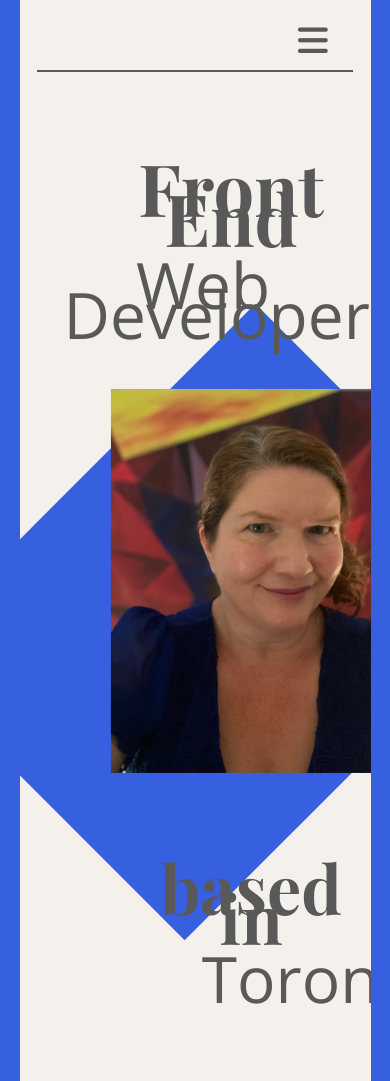
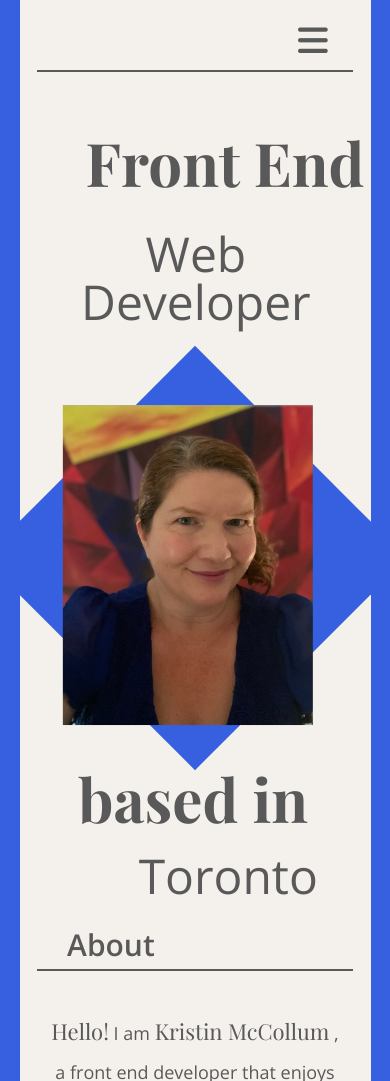
Before and after one commit to kristinmc42/KristinMcCollum-portfolio, a plain HTML site: page index.html in a window 390 px wide. Shown: the top 1081 px of the page. Drawn offline with nearby package versions, Linux system fonts and the light colour scheme.

Commit message:
added media queries for smaller screens for header and added compressed images for projects

```diff
--- a/index.html
+++ b/index.html
@@ -104,11 +104,11 @@
         <ul class="projectList">
           <li>
             <div class="imageContainer">
-              <img src="./assets/ybsMockup.png" alt="laptop open on a white desk in a white room, with YBS Galactic Tours website on the screen and a glass of water and cell phone beside it">
+              <img src="./assets/ybsMockupCompressed.jpg" alt="laptop open on a white desk in a white room, with YBS Galactic Tours website on the screen and a glass of water and cell phone beside it">
             </div>
             <div class="textContainer">
               <h3>YBS Galactic Tours</h3>
-              <p>Book a faster than light speed travel package from one of YBS's upcoming line of space tours. NASA's APIs make sure your launch date is asteroid free! A React based group project built with <a href="https://melissarichards.ca/" target="_blank">Melissa Richards</a> , <a href="https://isabellawang.dev/" target="_blank">Isabella Wang</a>  and Sean Sipus.</p>
+              <p>Book a faster than light speed travel package from one of YBS's upcoming line of space tours. NASA's APIs make sure your launch date is asteroid free! A React based group project built with <a href="https://melissarichards.ca/" target="_blank">Melissa Richards</a> , <a href="https://isabellawang.dev/" target="_blank">Isabella Wang</a>  and <a href="https://seansipus.com/" target="_blank">Sean Sipus</a>.</p>
               <ul class="languages">
                 <li><i class="fab fa-react"></i></li>
                 <li><i class="fab fa-css3-alt"></i></li>
@@ -137,16 +137,16 @@
               </ul>
             </div>
             <div class="imageContainer">
-              <img src="./assets/songSelectorMockup.png" alt="the hands of a couple in a restaurant, holding two phones with Song Selector app on the screen ">
+              <img src="./assets/songSelectorMockupCompressed.jpg" alt="the hands of a couple in a restaurant, holding two phones with Song Selector app on the screen ">
             </div>
           </li>
           <li>
             <div class="imageContainer">
-              <img src="./assets/imperialGlamourMockup.png" alt="woman in a high-end vintage store looking at an iMac with the Imperial Glamour webiste on the screen ">
+              <img src="./assets/imperialGlamourMockupCompressed.jpg" alt="woman in a high-end vintage store looking at an iMac with the Imperial Glamour webiste on the screen ">
             </div>
             <div class="textContainer">
               <h3>Imperial Glamour</h3>
-              <p>Glam it up. Search by product type, category, price or brand to discover your next must have beauty product. A pair programming project which uses the Makeup API. Built with Ryan Van den Eeckhout  </p>
+              <p>Glam it up. Search by product type, category, price or brand to discover your next must have beauty product. A pair programming project which uses the Makeup API. Built with <a href="https://ryan-vandeneeckhout.netlify.app/" target="_blank">Ryan Van den Eeckhout</a></p>
               <ul class="languages">
                 <li><i class="fab fa-sass"></i></li>
                 <li><i class="fab fa-css3-alt"></i></li>
@@ -175,7 +175,7 @@
               </ul>
             </div>
             <div class="imageContainer">
-              <img src="./assets/sophieMockup.png" alt="hands of person at a wooden table holding a tablet with All About Sophie website on the screen with a coffee and notebook to the side">
+              <img src="./assets/sophieMockupCompressed.jpg" alt="hands of person at a wooden table holding a tablet with All About Sophie website on the screen with a coffee and notebook to the side">
             </div>
           </li>
 
--- a/styles/sass/_header.scss
+++ b/styles/sass/_header.scss
@@ -37,6 +37,7 @@ nav.hamburger {
   padding: 0 1em;
   background-color: $secondaryColor;
   border: 2px solid $baseColor;
+
   ul{
     display: flex;
     flex-direction: column;
@@ -85,14 +86,11 @@ nav.hamburger {
 
 // intro div with header and image
 .intro {
-  margin-top: 5em;
-  margin-bottom: 3em;
-
+  margin: 3em 0;
 }
 
 h1 {
   max-width: 800px;
-  margin-top: 1em;
   margin-left: 1em;
 
   .fontChange {
@@ -108,7 +106,7 @@ h1 {
   position: relative;
   z-index: 12;
   margin-left: 32%;
-
+  top: 1em;
     span {
       display: block;
 
@@ -123,7 +121,7 @@ h1 {
   position: relative;
   z-index: 5;
   width: 400px;
-  height: 500px;
+  height: 400px;
   background-color: $baseColor;
   transform: rotate(45deg);
   margin: 0 auto;
@@ -133,8 +131,8 @@ h1 {
 .imgContainer {
   position: relative;
   z-index: 8;
-  width: 300px;
-  margin: 4em auto;
+  max-width: 300px;
+  margin: 6em auto;
   transform: rotate(-45deg);
 
   img {
@@ -145,17 +143,30 @@ h1 {
 
 // media queries
 
-@media only screen and (max-width: 900px) {
+@media only screen and (max-width: 900px){
   .headerNav ul li {
     padding: 0 .5em;
   }
 }
 
 // stack name and nav
-@media only screen and (max-width: 685px) {
+@media only screen and (max-width: 685px){
   .headerBar {
     flex-direction: column;
     align-items: center;
+  }
+}
+
+@media only screen and (max-width: 535px){
+  .imgContainer{
+    max-width: 250px;
+  }
+  .background{
+    width: 300px;
+    height: 300px;
+  }
+  .intro > h2 {
+    margin-left: -1%;
   }
 }
 
--- a/styles/sass/_textStyles.scss
+++ b/styles/sass/_textStyles.scss
@@ -31,19 +31,22 @@ h3 {
 // header text
 h1 {
   font-family: 'Playfair Display', serif;
-  font-size: 3.6rem;
+  font-size: clamp(3rem, 5vw, 3.6rem);
+  line-height: clamp(3rem, 5vw, 3.6rem);
 }
 
 h1 .fontChange,
 .intro h2 span {
   font-family: 'Open Sans', sans-serif;
   font-weight: 400;
-  font-size: 3.2rem;
+  font-size: clamp(2.4rem, 5vw, 3rem);
+  line-height: clamp(2.4rem, 5vw, 3rem);
 }
 
 .intro h2 {
   font-family: 'Playfair Display', serif;
-  font-size: 3.4rem;
+  font-size: clamp(3rem, 2vw, 3.4rem);
+  line-height: clamp(3rem, 2vw, 3.4rem);
 }
 
 // about text
```
Also changed, not shown: assets/imperialGlamourMockupCompressed.jpg (added), assets/songSelectorMockupCompressed.jpg (added), assets/sophieMockupCompressed.jpg (added), assets/ybsMockupCompressed.jpg (added), styles/style.css.
